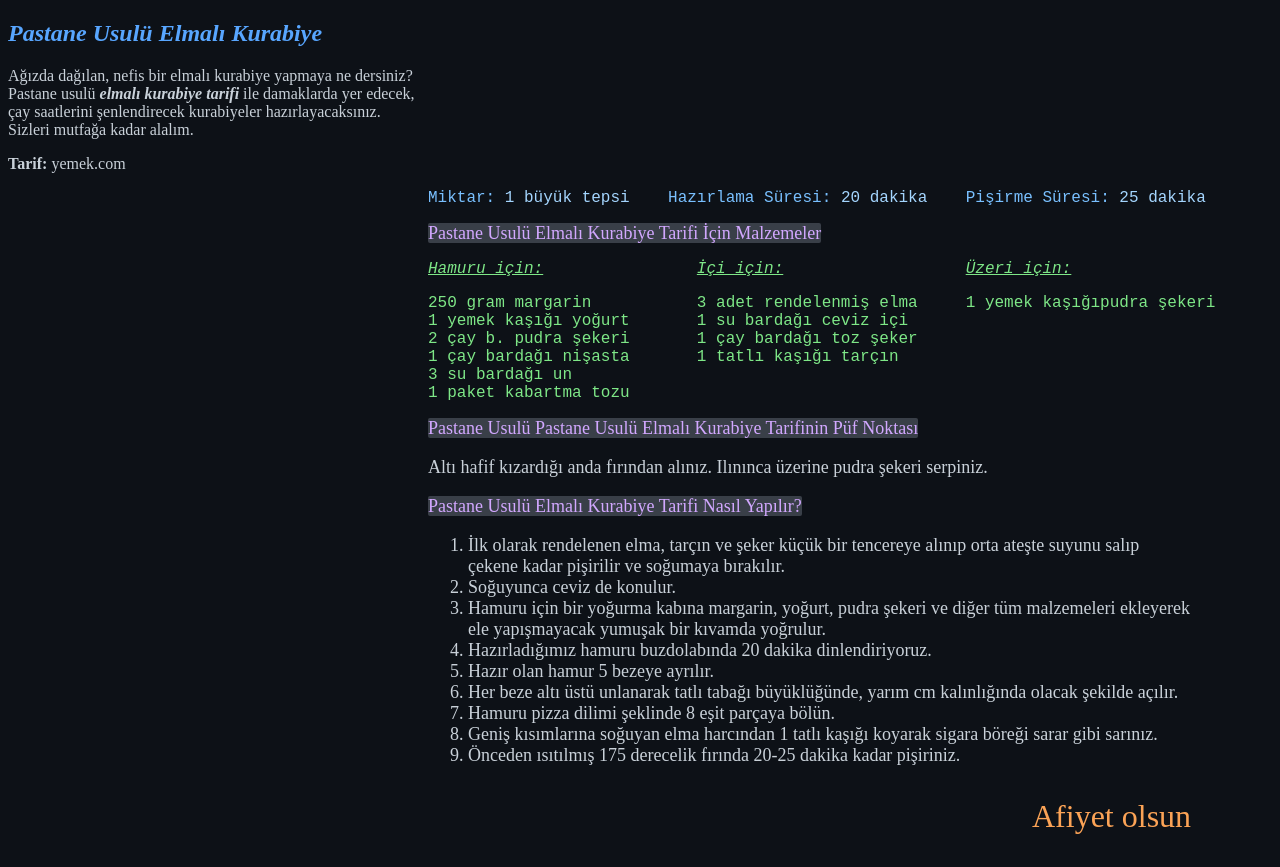
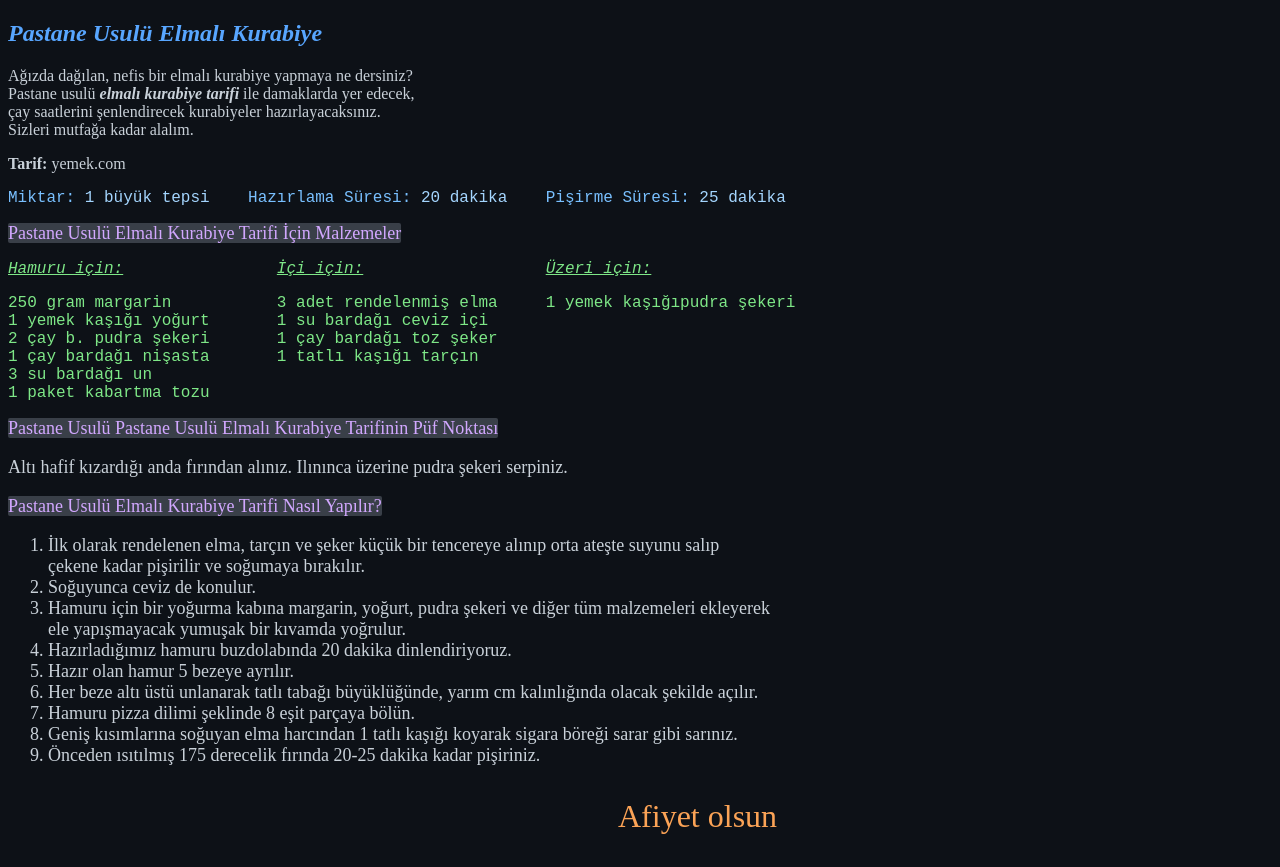
Before and after one commit to cemcelikgh/apple-cookies-recipe, a plain HTML site: page index.html in a window 1280 px wide. Drawn offline with Linux system fonts and the light colour scheme.

Commit message:
alignment adjusted

```diff
--- a/index.html
+++ b/index.html
@@ -1,5 +1,5 @@
 <!DOCTYPE html>
-<html lang="en">
+<html lang="tr">
 <head>
     <meta charset="UTF-8">
     <meta http-equiv="X-UA-Compatible" content="IE=edge">
@@ -23,14 +23,14 @@
 <!-- Giriş Bitiş -->
 
 <!-- Ön Bilgi Başlangıç -->
-    <article style="margin-left: 420px;">
+    <article>
         <span style="font-size: large; color:#79C0FF;"><pre>Miktar: <span style="color:#A4D5FE;">1 büyük tepsi</span>    Hazırlama Süresi: <span style="color:#A4D5FE;">20 dakika</span>    Pişirme Süresi: <span style="color:#A4D5FE;">25 dakika</span></pre>
         </span>
     </article>
 <!-- Ön Bilgi Bitiş -->
 
 <!-- Tarif Başlangıç -->
-    <article style="margin-left: 420px; font-size: large; color: #C9D1D9;">
+    <article style="font-size: large; color: #C9D1D9;">
         <span style="color:#D2A8FF; background-color:#393F48; border-radius: 2px;">Pastane Usulü Elmalı Kurabiye Tarifi İçin Malzemeler
         </span>
         <span style="color:#7EE787;">
@@ -66,7 +66,7 @@
 <!-- Tarif Bitiş -->
 
 <!-- Afiyet olsun Başlangıç -->
-    <article style="margin-left: 1024px; color:#FBA356; font-size: 32px;">
+    <article style="margin-left: 610px; color:#FBA356; font-size: 32px;">
         <p>Afiyet olsun</p>
     </article>
 <!-- Afiyet olsun Bitiş -->
```
Also changed, not shown: apple-cookies-recipe-preview.jpg (added), 1 other file.
